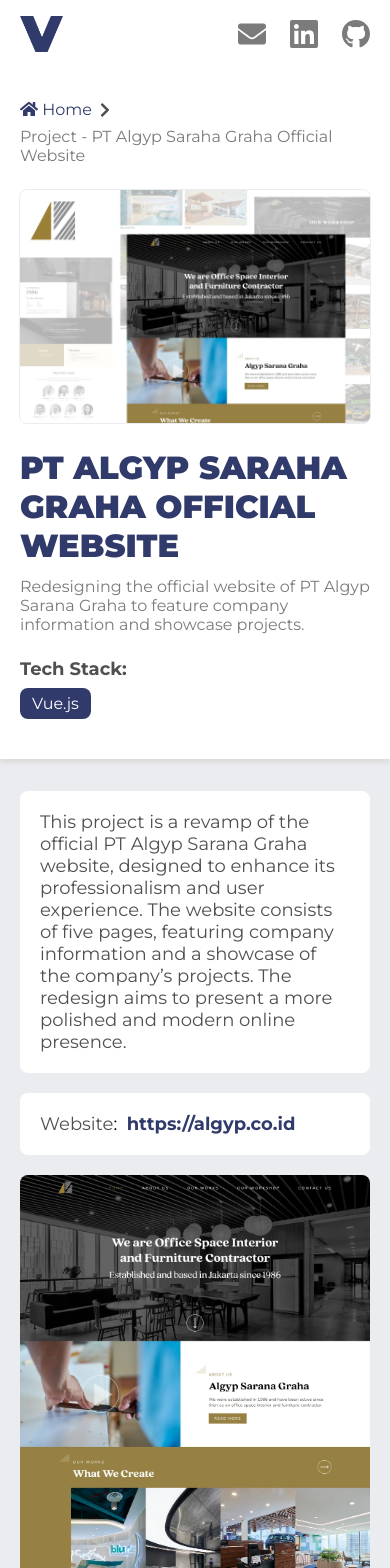
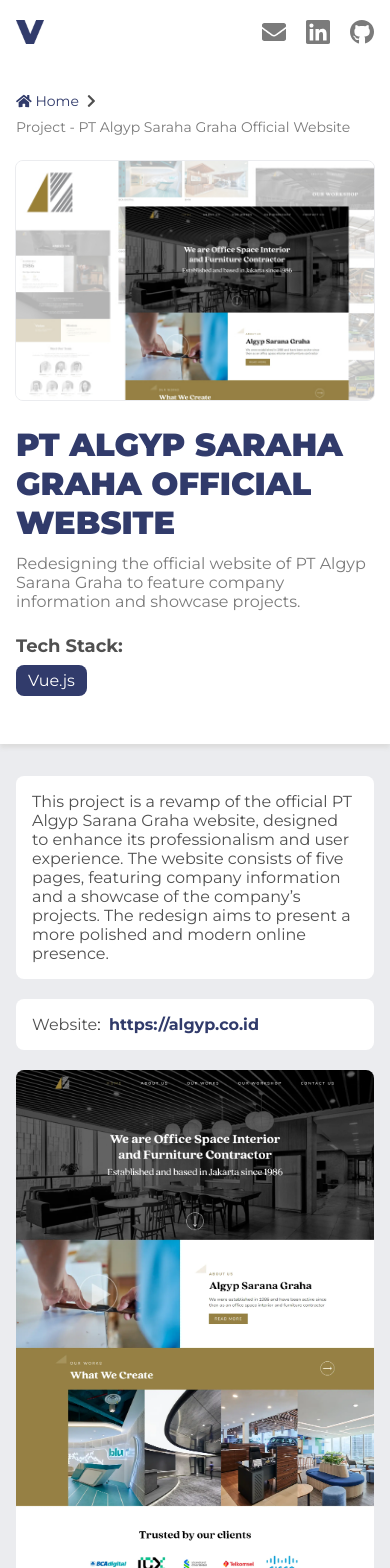
Before and after one commit to Mcooldown/personal-website, a Vue app: page /algyp-sarana-graha in a window 390 px wide. Shown: the top 1568 px of the page. Built offline with nearby package versions, Linux system fonts and the light colour scheme.

Commit message:
fix responsive & import error

```diff
--- a/src/App.vue
+++ b/src/App.vue
@@ -65,7 +65,7 @@
   }
 
   @include mobile {
-    padding: 0 1.25rem;
+    padding: 0 1rem;
   }
 }
 
--- a/src/components/Button.vue
+++ b/src/components/Button.vue
@@ -12,10 +12,11 @@
 
 <style lang="scss" scoped>
 @import "~@/styles/variables.scss";
+@import "~@/styles/responsive.scss";
 
 .button {
   border: 1px solid $color-blue;
-  padding: 12px 20px;
+  padding: 10px 16px;
   transition: 200ms ease all;
   color: $color-blue;
   background: transparent;
@@ -29,7 +30,12 @@
   }
 
   &__icon {
-    padding-right: 8px;
+    padding-right: 4px;
+  }
+
+  @include mobile {
+    font-size: 14px;
+    padding: 8px 14px;
   }
 }
 </style>
--- a/src/components/Navbar.vue
+++ b/src/components/Navbar.vue
@@ -1,6 +1,6 @@
 <template>
   <nav :class="['v-navbar', {'visible-shadow': visibleShadow }]">
-    <div class="v-navbar__container">
+    <div class="v-navbar__container section-wrapper">
       <img
         src="@/assets/logo.png"
         class="v-navbar__logo"
@@ -42,46 +42,43 @@
   }
 
   &__container {
-    margin: 0 auto;
     display: flex;
     justify-content: space-between;
     align-items: center;
-    padding: 0 2rem;
-
-    @include mobile {
-      padding: 0 1.25rem;
-    }
-
-    @include widescreen {
-      max-width: $widescreen;
-      padding: 0;
-    }
   }
 
   &__logo {
-    height: 36px;
+    height: 32px;
     cursor: pointer;
     transition: 200ms ease all;
 
     &:hover {
       transform: scale(1.25);
     }
+
+    @include mobile {
+      height: 24px;
+    }
   }
 
   &__list {
     display: flex;
-    gap: 32px;
+    gap: 24px;
     align-items: center;
 
     @include mobile {
-      gap: 24px;
+      gap: 20px;
     }
     .list {
       &__item {
         color: $color-gray;
 
         svg {
-          width: 28px;
+          width: 32px;
+
+          @include mobile {
+            width: 24px;
+          }
         }
 
         &:hover {
--- a/src/components/ProjectItem.vue
+++ b/src/components/ProjectItem.vue
@@ -52,6 +52,8 @@
 
   &__thumbnail {
     width: 100%;
+    border-radius: 6px;
+    border: 1px solid $color-light-gray;
   }
 
   &__title {
@@ -61,7 +63,7 @@
     font-size: 28px;
 
     @include mobile {
-      font-size: 26px;
+      font-size: 24px;
     }
   }
 
--- a/src/views/HomePage.vue
+++ b/src/views/HomePage.vue
@@ -69,8 +69,9 @@
   &__landing {
     display: flex;
     justify-content: space-around;
-    gap: 32px;
-    margin-top: 120px;
+    gap: 56px;
+    padding-top: 120px;
+    padding-bottom: 80px;
 
     &-wrapper {
       position: relative;
@@ -82,7 +83,6 @@
     .landing {
       &__content {
         align-self: center;
-        margin-bottom: 80px;
 
         .content {
           &__greetings {
@@ -100,7 +100,7 @@
             max-width: 400px;
 
             @include mobile {
-              font-size: 52px
+              font-size: 44px
             }
           }
           &__subtitle {
@@ -108,6 +108,10 @@
             font-family: $font-bold;
             font-size: 24px;
             margin-top: 8px;
+
+            @include mobile {
+              font-size: 20px;
+            }
           }
           &__description {
             color: $color-gray;
@@ -116,6 +120,7 @@
 
             @include mobile {
               margin-top: 16px;
+              font-size: 16px;
             }
           }
           &__actions {
@@ -134,6 +139,14 @@
               &__contact-item {
                 color: $color-gray;
 
+                svg {
+                  width: 28px;
+
+                  @include mobile {
+                    width: 24px;
+                  }
+                }
+
                 &:hover {
                   color: $color-blue;
                 }
@@ -144,9 +157,8 @@
       }
 
       &__image {
-        width: 35%;
+        width: 32%;
         align-self: flex-end;
-        margin-right: 32px;
 
         @include mobile {
           display: none;
@@ -160,8 +172,8 @@
     padding-bottom: 4rem;
 
     @include mobile {
-      padding-top: 2.5rem;
-      padding-bottom: 2.5rem;
+      padding-top: 2rem;
+      padding-bottom: 2rem;
     }
 
     .projects {
@@ -172,8 +184,8 @@
         margin: 0 0 24px;
 
         @include mobile {
-          font-size: 36px;
-          margin-bottom: 20px;
+          font-size: 28px;
+          margin-bottom: 16px;
         }
       }
       &__list {
--- a/src/views/NotFoundPage.vue
+++ b/src/views/NotFoundPage.vue
@@ -14,6 +14,7 @@
         title="BACK TO HOME"
         @click="goToHomePage"
         class="not-found__button"
+        icon="fa fa-home"
       />
     </div>
   </div>
@@ -41,15 +42,15 @@
     color: $color-dark-gray;
     font-family: $font-bold;
     margin-top: 32px;
-    font-size: 36px;
+    font-size: 32px;
   }
   &__description {
     color: $color-gray;
     margin-top: 16px;
-    font-size: 20px;
+    font-size: 18px;
   }
   &__button {
-    margin-top: 32px;
+    margin-top: 24px;
   }
 }
 </style>
--- a/src/views/ProjectDetailPage.vue
+++ b/src/views/ProjectDetailPage.vue
@@ -75,6 +75,10 @@
   background-color: $color-white;
   border-radius: 8px;
   padding: 20px;
+
+  @include mobile {
+    padding: 16px;
+  }
 }
 
 .project-detail-page {
@@ -89,7 +93,7 @@
     padding: 120px 0 100px;
 
     @include mobile {
-      padding: 100px 0 40px;
+      padding: 92px 0 48px;
     }
 
     .header {
@@ -99,6 +103,11 @@
         flex-wrap: wrap;
         gap: 8px;
         font-size: 16px;
+        word-break: break-word;
+
+        @include mobile {
+          font-size: 14px;
+        }
 
         a {
           text-decoration: none;
@@ -202,12 +211,22 @@
       &__full-description {
         font-size: 18px;
         color: $color-dark-gray;
+
+        @include mobile {
+          font-size: 16px;
+        }
       }
       &__link {
         display: flex;
         flex-direction: column;
         gap: 12px;
         font-size: 18px;
+        flex-wrap: wrap;
+        word-break: break-word;
+
+        @include mobile {
+          font-size: 16px;
+        }
 
         .link {
           &__label {
--- a/src/views/js/not-found-page.js
+++ b/src/views/js/not-found-page.js
@@ -2,6 +2,7 @@
 import { useRouter } from "vue-router"
 import { useStore } from "vuex"
 import { onMounted, onUnmounted } from "vue"
+import config from "@/data/config"
 
 export default {
   name: "NotFound",
```
